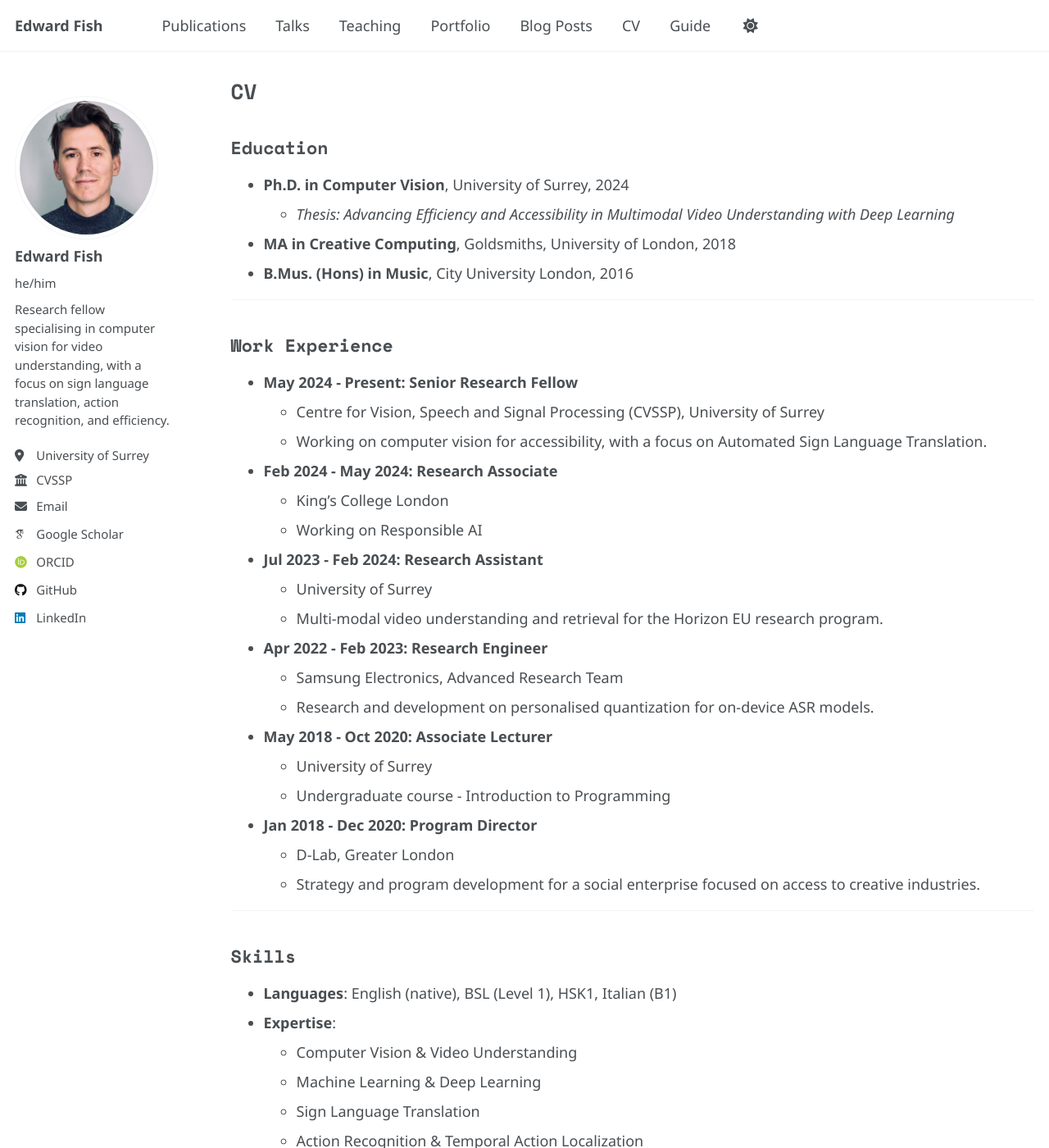
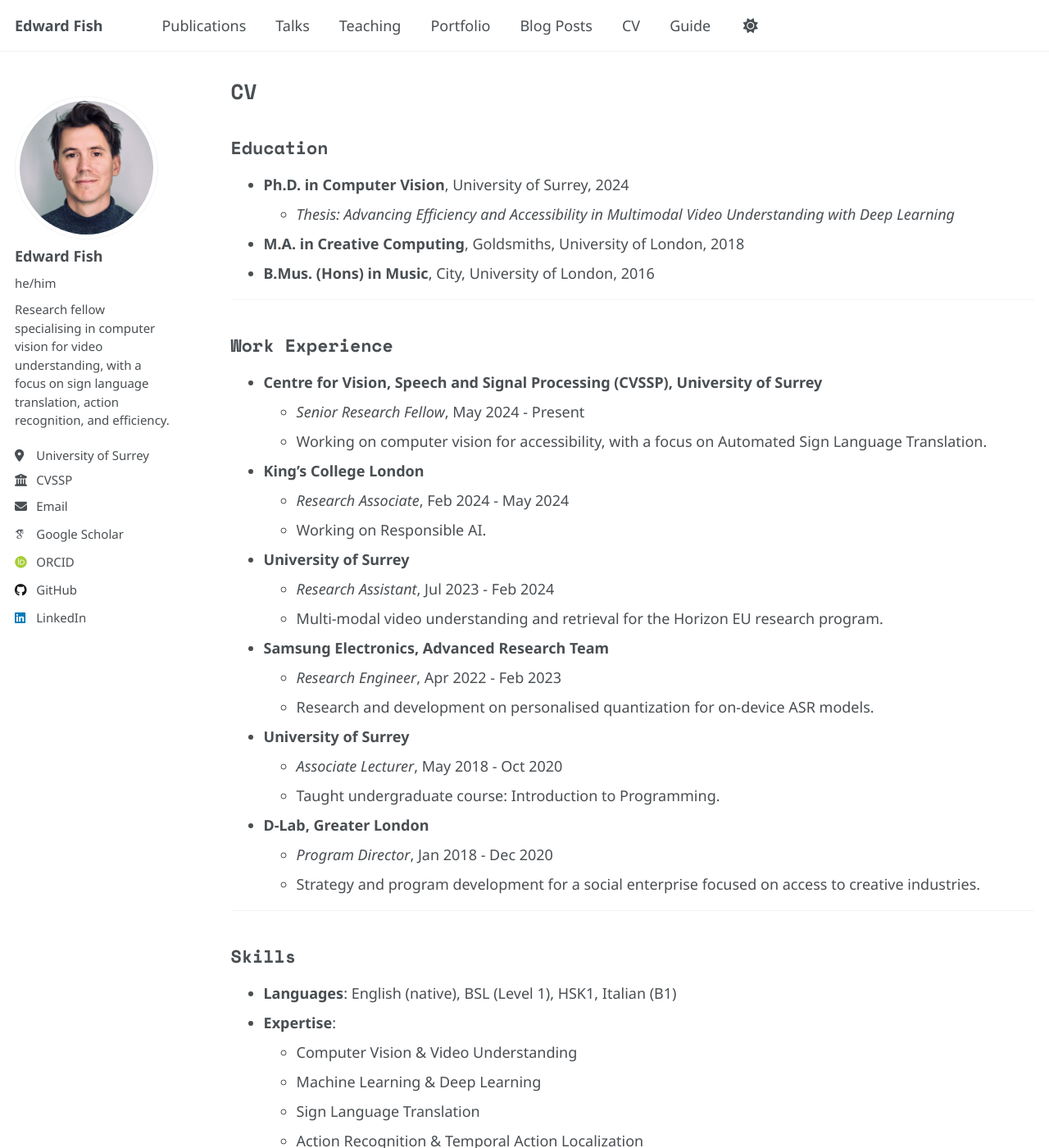
Before and after one commit to ed-fish/ed-fish.github.io, a Jekyll site: the page built from _pages/cv.md, in a window 1280 px wide and 1400 px high. Shown: the whole window at 82% size. Built offline with Jekyll 4.4.1, drawn with Linux system fonts in a browser that asks for light colours; some web fonts are replaced.

Commit message:
Update cv.md

```diff
--- a/_pages/cv.md
+++ b/_pages/cv.md
@@ -8,39 +8,38 @@ redirect_from:
 ---
 
 {% include base_path %}
-
 ## Education
 * **Ph.D. in Computer Vision**, University of Surrey, 2024
   * *Thesis: Advancing Efficiency and Accessibility in Multimodal Video Understanding with Deep Learning*
-* **MA in Creative Computing**, Goldsmiths, University of London, 2018
-* **B.Mus. (Hons) in  Music**, City University London, 2016
+* **M.A. in Creative Computing**, Goldsmiths, University of London, 2018
+* **B.Mus. (Hons) in Music**, City, University of London, 2016
 
 ---
 
 ## Work Experience
 
-* **May 2024 - Present: Senior Research Fellow**
-  * Centre for Vision, Speech and Signal Processing (CVSSP), University of Surrey
+* **Centre for Vision, Speech and Signal Processing (CVSSP), University of Surrey**
+  * *Senior Research Fellow*, May 2024 - Present
   * Working on computer vision for accessibility, with a focus on Automated Sign Language Translation.
 
-* **Feb 2024 - May 2024: Research Associate**
-  * King's College London
-  * Working on Responsible AI
+* **King's College London**
+  * *Research Associate*, Feb 2024 - May 2024
+  * Working on Responsible AI.
 
-* **Jul 2023 - Feb 2024: Research Assistant**
-  * University of Surrey
+* **University of Surrey**
+  * *Research Assistant*, Jul 2023 - Feb 2024
   * Multi-modal video understanding and retrieval for the Horizon EU research program.
 
-* **Apr 2022 - Feb 2023: Research Engineer**
-  * Samsung Electronics, Advanced Research Team
+* **Samsung Electronics, Advanced Research Team**
+  * *Research Engineer*, Apr 2022 - Feb 2023
   * Research and development on personalised quantization for on-device ASR models.
 
-* **May 2018 - Oct 2020: Associate Lecturer**
-  * University of Surrey
-  * Undergraduate course - Introduction to Programming
+* **University of Surrey**
+  * *Associate Lecturer*, May 2018 - Oct 2020
+  * Taught undergraduate course: Introduction to Programming.
 
-* **Jan 2018 - Dec 2020: Program Director**
-  * D-Lab, Greater London
+* **D-Lab, Greater London**
+  * *Program Director*, Jan 2018 - Dec 2020
   * Strategy and program development for a social enterprise focused on access to creative industries.
 
 ---
```
